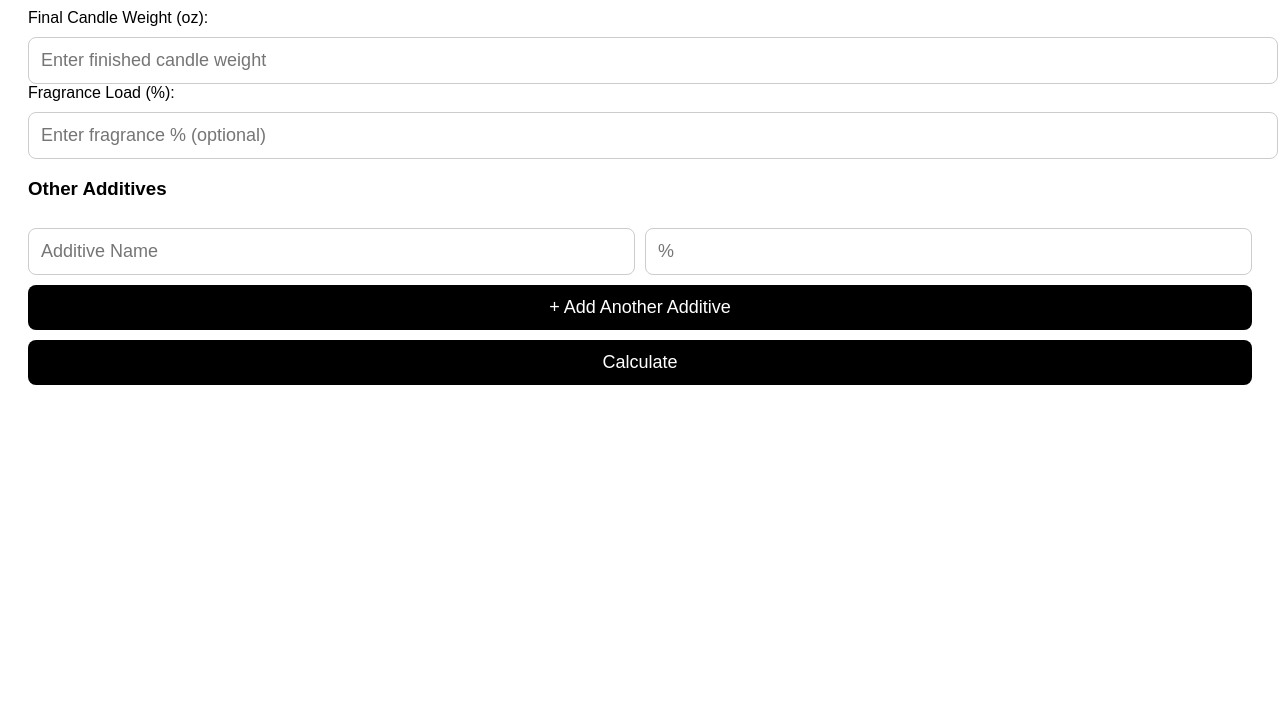
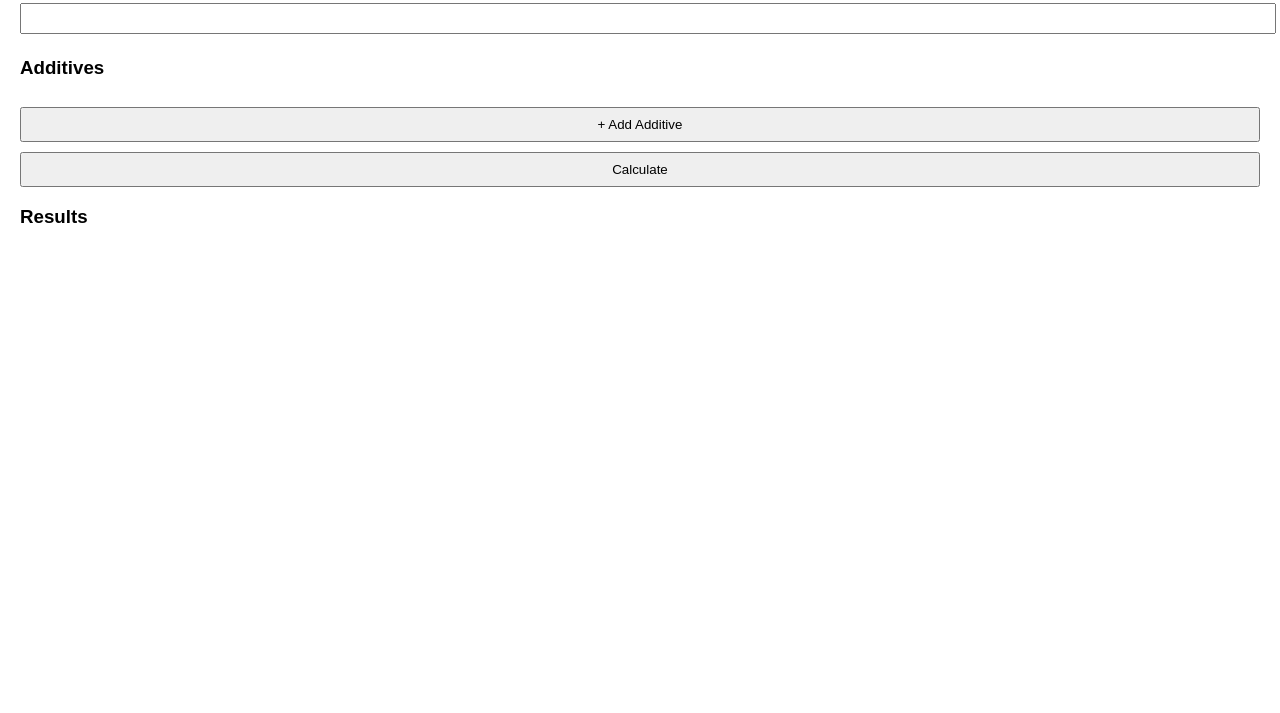
Before and after one commit to Gina1864/Candle-Calculator, a plain HTML site: page index.html in a window 1280 px wide. Shown: the part 87-800 px from the top of the page. Drawn offline with Linux system fonts and the light colour scheme.

Commit message:
Update index.html

```diff
--- a/index.html
+++ b/index.html
@@ -1,97 +1,92 @@
 <!DOCTYPE html>
-<html>
+<html lang="en">
 <head>
-<meta name="viewport" content="width=device-width, initial-scale=1">
-<title>Custom Candle Calculator</title>
+<meta charset="UTF-8" />
+<meta name="viewport" content="width=device-width, initial-scale=1" />
+<title>Candle Additive Calculator</title>
 <style>
-  body { font-family: Arial; padding: 20px; background: #fff; color: #000; }
-  h2 { text-align: center; }
-  input, button { width: 100%; padding: 12px; font-size: 18px; margin-top: 10px; border-radius: 8px; border: 1px solid #ccc; }
-  button { background: black; color: white; border: none; }
-  .result { margin-top: 20px; font-size: 20px; }
-  .additive { display: flex; gap: 10px; margin-top: 5px; }
-  .additive input { flex: 1; }
+    body { font-family: Arial, sans-serif; margin: 20px; }
+    input { padding: 6px; margin: 4px 0; width: 100%; }
+    button { padding: 8px 12px; margin-top: 10px; width: 100%; }
+    .additive-row { border: 1px solid #ccc; padding: 10px; margin-top: 10px; border-radius: 6px; }
 </style>
 </head>
 <body>
 
-<h2>Custom Method B Candle Calculator</h2>
+<h2>Candle Additive Calculator</h2>
 
-<label>Final Candle Weight (oz):</label>
-<input id="total" type="number" step="0.01" placeholder="Enter finished candle weight">
+<label>Total Candle Weight (oz):</label>
+<input type="number" id="totalWeight" step="0.01" />
 
-<label>Fragrance Load (%):</label>
-<input id="fragrance" type="number" step="0.1" placeholder="Enter fragrance % (optional)">
+<h3>Additives</h3>
+<div id="additives"></div>
 
-<h3>Other Additives</h3>
-<div id="additives-container">
-  <div class="additive">
-    <input type="text" placeholder="Additive Name" class="additive-name">
-    <input type="number" step="0.01" placeholder="%" class="additive-pct">
-  </div>
-</div>
+<button onclick="addAdditive()">+ Add Additive</button>
 
-<button onclick="addAdditive()">+ Add Another Additive</button>
-<button onclick="calc()">Calculate</button>
+<button onclick="calculate()">Calculate</button>
 
-<div class="result" id="output"></div>
+<h3>Results</h3>
+<pre id="results"></pre>
 
 <script>
-const defaultAdditives = [
+function addAdditive() {
+    const container = document.getElementById("additives");
 
-];
+    const div = document.createElement("div");
+    div.className = "additive-row";
 
-function addAdditive() {
-  const container = document.getElementById('additives-container');
-  const div = document.createElement('div');
-  div.className = 'additive';
-  div.innerHTML = '<input type="text" placeholder="Additive Name" class="additive-name">' +
-                  '<input type="number" step="0.01" placeholder="%" class="additive-pct">';
-  container.appendChild(div);
+    div.innerHTML = `
+        <label>Additive Name:</label>
+        <input type="text" class="additive-name" placeholder="e.g., Stearic Acid" />
+
+        <label>Percentage (%):</label>
+        <input type="number" class="additive-percent" step="0.01" placeholder="e.g., 3.5" />
+
+        <button onclick="this.parentElement.remove()">Remove</button>
+    `;
+
+    container.appendChild(div);
 }
 
-function calc() {
-  let total = parseFloat(document.getElementById('total').value);
-  if (isNaN(total) || total <= 0) {
-    document.getElementById('output').innerHTML = "Enter a valid weight.";
-    return;
-  }
+function calculate() {
+    const totalWeight = parseFloat(document.getElementById("totalWeight").value);
+    if (!totalWeight) {
+        document.getElementById("results").textContent = "Enter a total candle weight.";
+        return;
+    }
 
-  let fragrancePct = parseFloat(document.getElementById('fragrance').value) || 0;
+    const names = Array.from(document.getElementsByClassName("additive-name"));
+    const percents = Array.from(document.getElementsByClassName("additive-percent"));
 
-  // Gather all additives
-  let additives = defaultAdditives.map(a => ({name: a.name, pct: a.pct}));
-  const customNames = document.getElementsByClassName('additive-name');
-  const customPcts = document.getElementsByClassName('additive-pct');
+    let additives = [];
+    let percentTotal = 0;
 
-  for (let i = 0; i < customNames.length; i++) {
-    let name = customNames[i].value.trim();
-    let pct = parseFloat(customPcts[i].value);
-    if (name && !isNaN(pct) && pct > 0) {
-      additives.push({name, pct});
+    for (let i = 0; i < names.length; i++) {
+        const name = names[i].value.trim();
+        const percent = parseFloat(percents[i].value);
+
+        if (!name || !percent) continue;
+
+        percentTotal += percent;
+
+        additives.push({
+            name,
+            percent,
+            weight: (percent / 100) * totalWeight
+        });
     }
-  }
 
-  // Include fragrance as an additive
-  if (fragrancePct > 0) {
-    additives.push({name: 'Fragrance', pct: fragrancePct});
-  }
+    const waxPercent = 100 - percentTotal;
+    const waxWeight = (waxPercent / 100) * totalWeight;
 
-  // Calculate total additive %
-  let totalAddPct = additives.reduce((sum, a) => sum + a.pct / 100, 0);
+    let output = "";
+    additives.forEach(a => {
+        output += `${a.name}: ${a.weight.toFixed(4)} oz (${a.percent}%)\n`;
+    });
 
-  // Method B: back-calculate wax
-  let wax = total / (1 + totalAddPct);
+    output += `\nWax: ${waxWeight.toFixed(4)} oz (${waxPercent.toFixed(2)}%)`;
 
-  // Build result string
-  let result = `<b>Wax:</b> ${wax.toFixed(2)} oz<br>`;
-  additives.forEach(a => {
-    let amt = wax * (a.pct / 100);
-    result += `<b>${a.name} (${a.pct}%):</b> ${amt.toFixed(2)} oz<br>`;
-  });
-  result += `<b>Total Finished Weight:</b> ${total.toFixed(2)} oz`;
-
-  document.getElementById('output').innerHTML = result;
+    document.getElementById("results").textContent = output;
 }
 </script>
 
```
